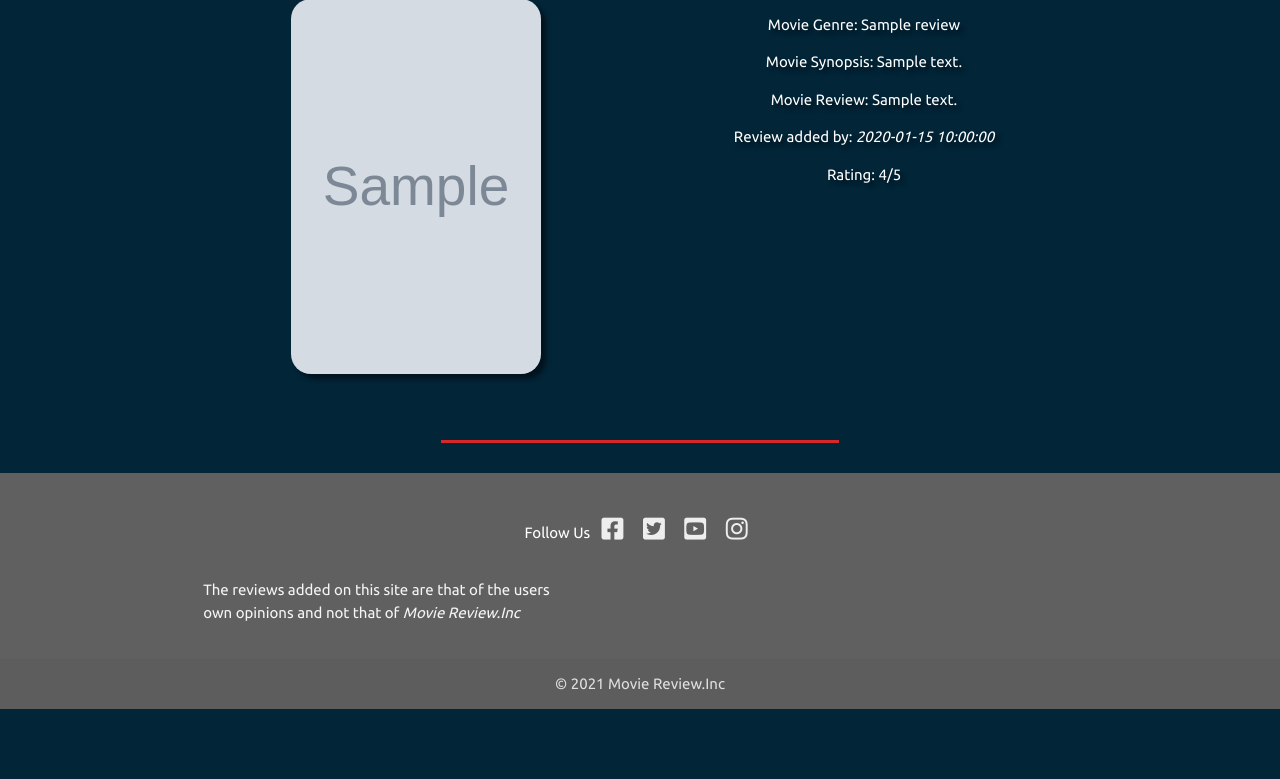
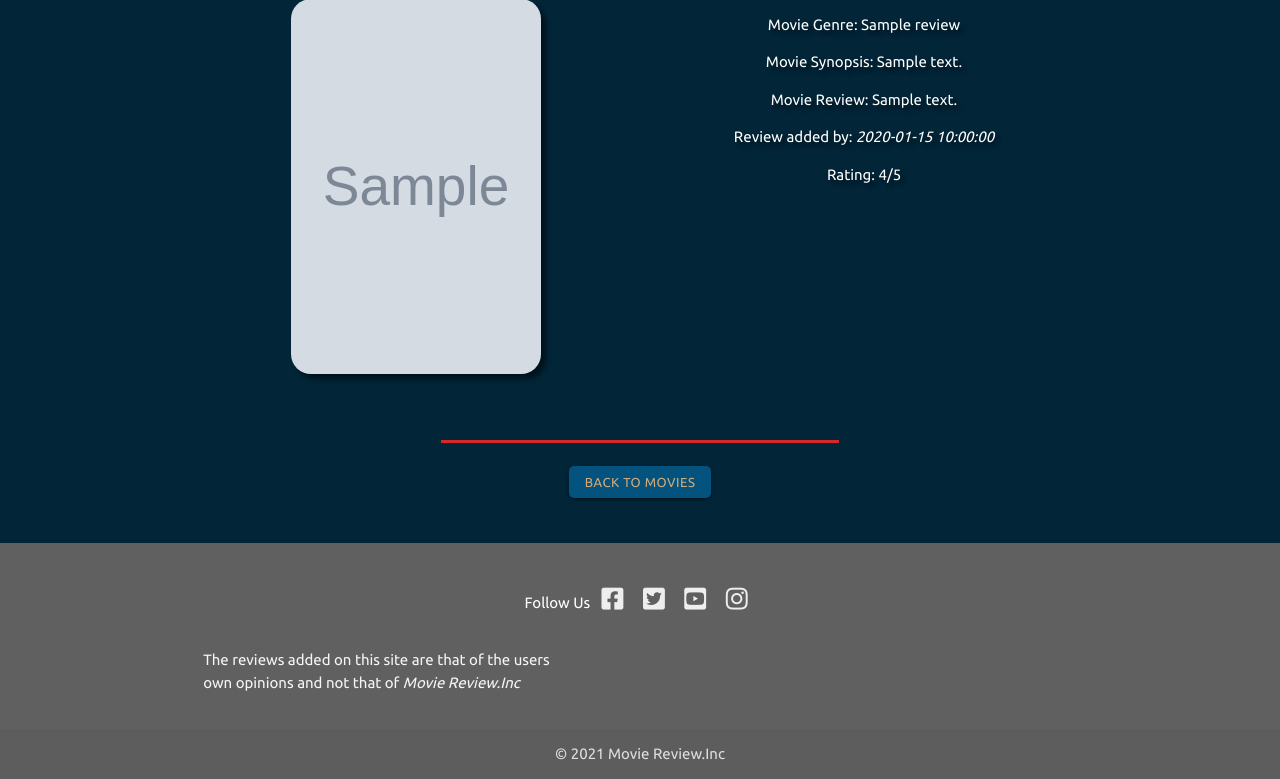
Before and after one commit to Ashb87/Ms3-Movie-Review, a Flask app: template templates/reviews.html in a window 1280 px wide. Shown: the part 160-939 px from the top of the page. Before the commit the page ends 869 px from the top, so only its background shows below. Run offline with Flask 2, Linux system fonts and the light colour scheme; the template is opened without the code that fills it: most values are stand-ins (such as "Sample title", 1, 10 or a date in 2020); grey boxes marked "Sample" are stand-in pictures; some libraries are stand-ins or nearby versions.

Commit message:
added button link back to movie page

```diff
--- a/templates/reviews.html
+++ b/templates/reviews.html
@@ -28,4 +28,10 @@
         </div>
         <hr>
 
+        <div class="row">
+            <div class="col s12 center-align">
+                <a href="{{ url_for('movies') }}" class="btn btn-add btn-small">Back to movies</a>
+            </div>
+        </div>
+
 {% endblock %}
```
